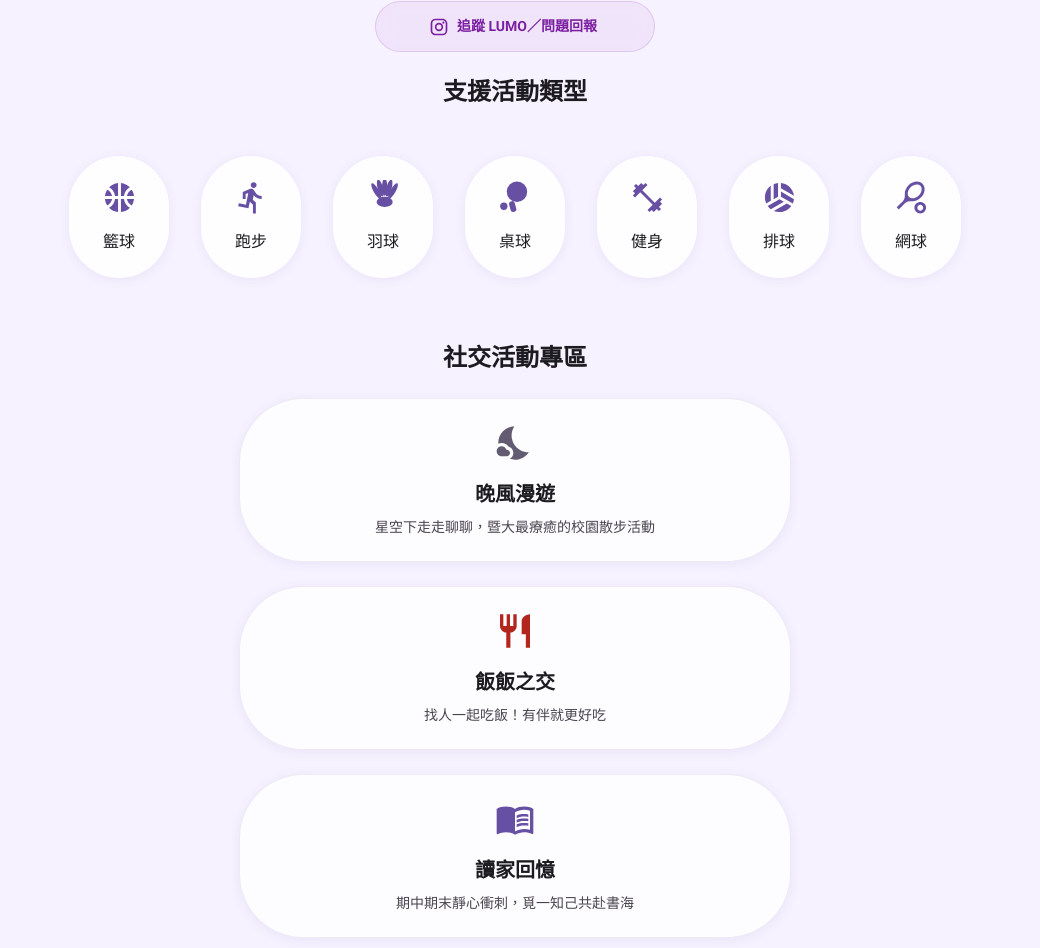
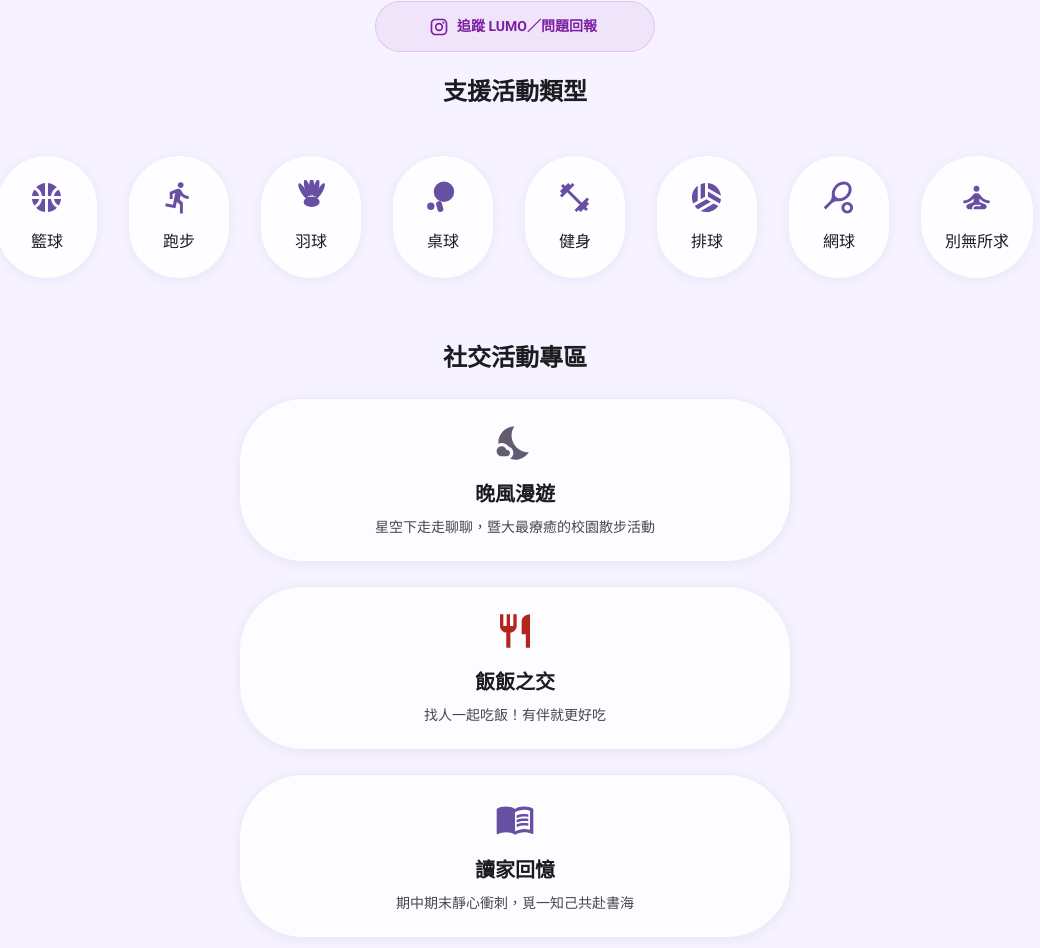
Before and after one commit to DONGHANK-001/lumo-ncnu, a Next.js app in the folder frontend/: page / in a window 1280 px wide. Shown: the part 1440-2388 px from the top of the page, without its empty margins (125-1165 px from the left). Built offline with nearby package versions, Linux system fonts and the light colour scheme; no server answers.

Commit message:
feat: add 別無所求 (SelfImprovement) icon after tennis in sports list, no link for now

```diff
--- a/frontend/src/app/page.tsx
+++ b/frontend/src/app/page.tsx
@@ -55,7 +55,8 @@ import {
     CameraAlt,
     Assignment,
     Gavel,
-    CheckCircle
+    CheckCircle,
+    SelfImprovement
 } from '@mui/icons-material';
 import { BadmintonIcon, TableTennisIcon } from './components/SportIcons';
 import Link from 'next/link';
@@ -83,6 +84,7 @@ const SPORTS = [
     { type: 'GYM', icon: <FitnessCenter fontSize="large" />, name: '健身' },
     { type: 'VOLLEYBALL', icon: <SportsVolleyball fontSize="large" />, name: '排球' },
     { type: 'TENNIS', icon: <SportsTennis fontSize="large" />, name: '網球' },
+    { type: 'FREE', icon: <SelfImprovement fontSize="large" />, name: '別無所求', href: null as string | null },
 ];
 
 interface LatestGroup {
@@ -968,11 +970,14 @@ export default function LandingPage() {
                 </Box>
                 <Typography variant="h5" fontWeight="bold" textAlign="center" mb={6}>支援活動類型</Typography>
                 <Stack direction="row" flexWrap="wrap" justifyContent="center" gap={4}>
-                    {SPORTS.map((sport) => (
+                    {SPORTS.map((sport) => {
+                        const linkProps = ('href' in sport && sport.href === null)
+                            ? {}
+                            : { component: Link, href: `/sports/${sport.type}` };
+                        return (
                             <Paper
                                 key={sport.name}
-                            component={Link}
-                            href={`/sports/${sport.type}`}
+                                {...linkProps}
                                 elevation={0}
                                 sx={{
                                     p: 3,
@@ -982,14 +987,15 @@ export default function LandingPage() {
                                     borderRadius: 4,
                                     textDecoration: 'none',
                                     color: 'inherit',
-                                cursor: 'pointer',
-                                '&:hover': { transform: 'translateY(-5px)', transition: '0.3s', boxShadow: 3 }
+                                    cursor: linkProps.href ? 'pointer' : 'default',
+                                    '&:hover': linkProps.href ? { transform: 'translateY(-5px)', transition: '0.3s', boxShadow: 3 } : {}
                                 }}
                             >
                                 <Box sx={{ color: 'primary.main', mb: 1 }}>{sport.icon}</Box>
                                 <Typography variant="body1" fontWeight="medium">{sport.name}</Typography>
                             </Paper>
-                    ))}
+                        );
+                    })}
                 </Stack>
             </Container>
 
```
Lines whose indentation alone changed are shown as unchanged.
